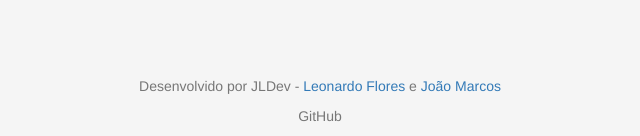
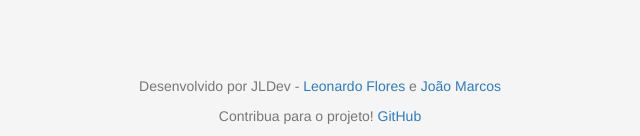
Before and after one commit to TecSecret/OSManager, a PHP site: page /exercicios/backup/index.php in a window 1280 px wide. Shown: the part 664-800 px from the top of the page, without its empty margins (320-960 px from the left). Run offline with PHP 8.4, Linux system fonts and the light colour scheme; the visitor is signed in with stand-in values (Sample User, id 1); data comes from the database, SQL or seed files in the repository; some libraries are stand-ins or nearby versions.

Commit message:
Finalizando...

```diff
--- a/includes/rodape.php
+++ b/includes/rodape.php
@@ -1,4 +1,4 @@
 <footer>
     <p class="text-center text-muted">Desenvolvido por JLDev - <a href="http://facebook.com/leonardo.claw" target="_blank">Leonardo Flores</a> e <a href="http://www.facebook.com/joaomarcosfreitaslima" target="_blank">João Marcos</a> </p>
-    <p class="text-center text-muted"> GitHub </p>
+    <p class="text-center text-muted">Contribua para o projeto! <a href="https://github.com/leonardocouy/OSManager">GitHub</a> </p>
 </footer>
```
